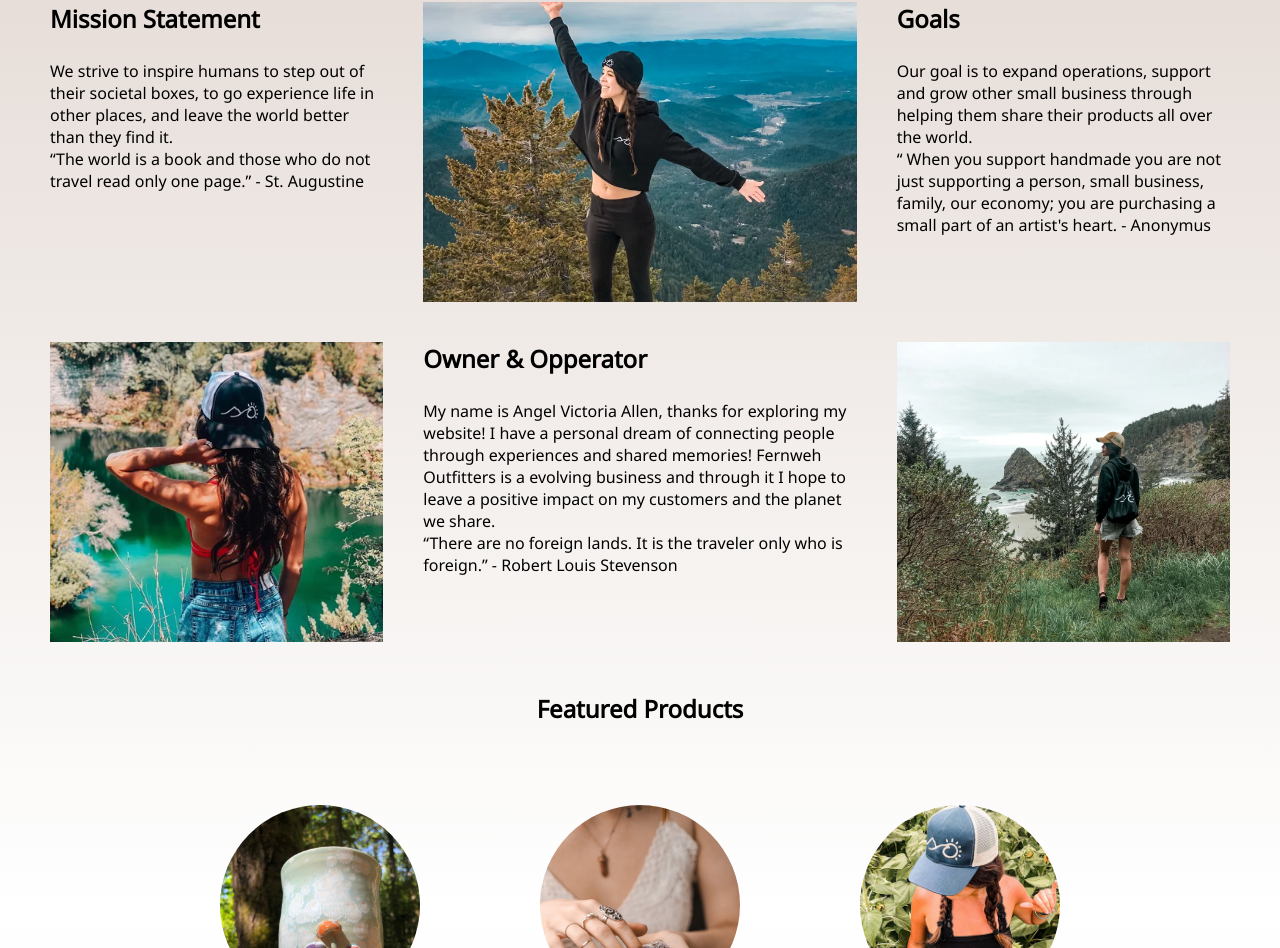
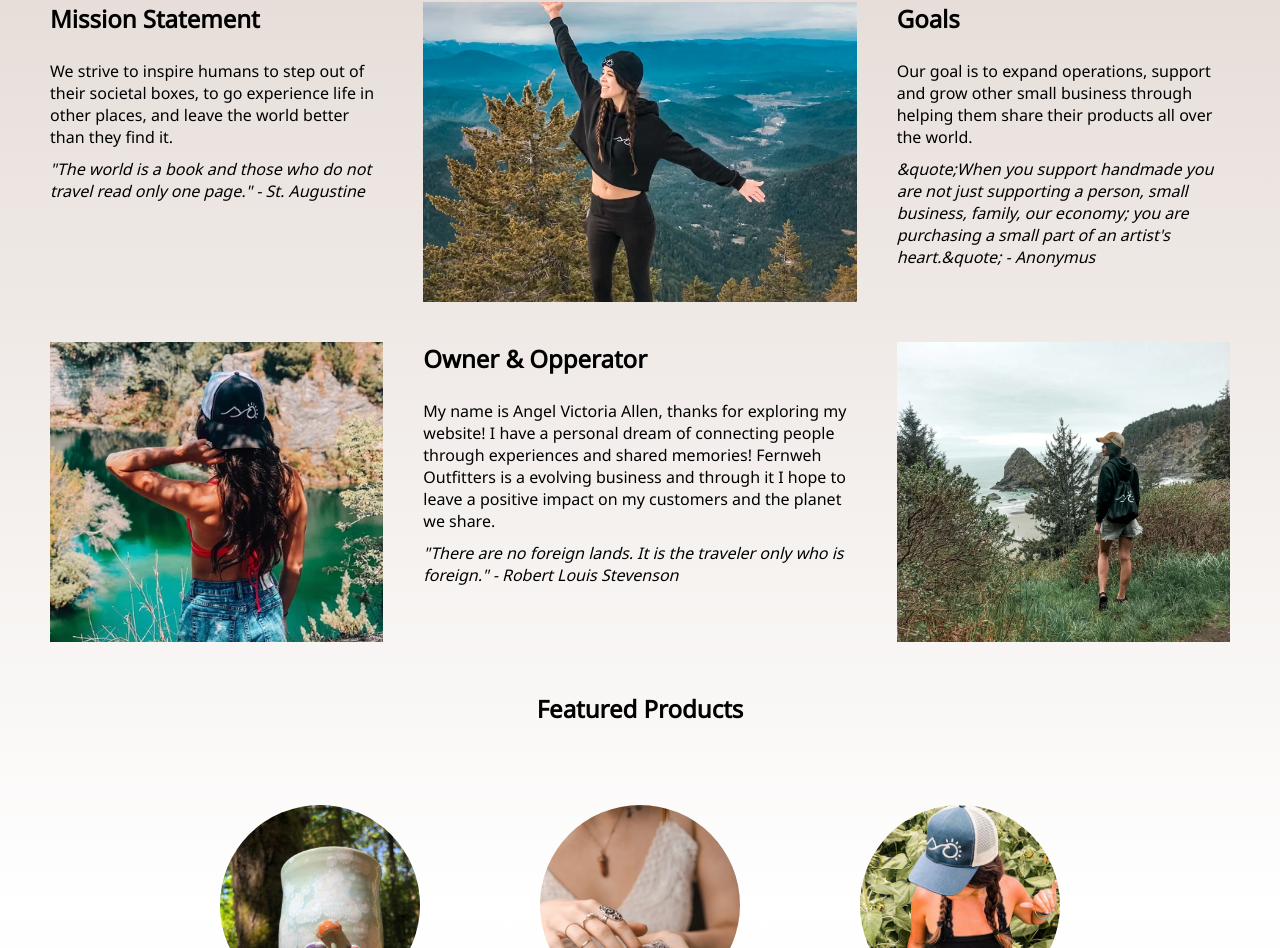
Before and after one commit to spudunk/fernwehoutfitters.com, a Next.js app: page / in a window 1280 px wide. Shown: the part 798-1746 px from the top of the page. Built offline with nearby package versions, Linux system fonts and the light colour scheme.

Commit message:
update quote styles

```diff
--- a/components/home/about.jsx
+++ b/components/home/about.jsx
@@ -18,9 +18,9 @@
             go experience life in other places, and leave the world better than
             they find it.
           </p>
-          <p>
-            “The world is a book and those who do not travel read only one
-            page.” - St. Augustine
+          <p  className={styles.quote}>
+            &quot;The world is a book and those who do not travel read only one
+            page.&quot; - St. Augustine
           </p>
         </div>
 
@@ -40,10 +40,10 @@
             business through helping them share their products all over the
             world.
           </p>
-          <p>
-            “ When you support handmade you are not just supporting a person,
+          <p className={styles.quote}>
+            &quote;When you support handmade you are not just supporting a person,
             small business, family, our economy; you are purchasing a small part
-            of an artist&apos;s heart. - Anonymus
+            of an artist&apos;s heart.&quote; - Anonymus
           </p>
         </div>
 
@@ -64,9 +64,9 @@
             through it I hope to leave a positive impact on my customers and the
             planet we share.
           </p>
-          <p>
-            “There are no foreign lands. It is the traveler only who is
-            foreign.” - Robert Louis Stevenson
+          <p className={styles.quote}>
+            &quot;There are no foreign lands. It is the traveler only who is
+            foreign.&quot; - Robert Louis Stevenson
           </p>
         </div>
         <div className={styles.imageBox}>
--- a/components/home/about.module.css
+++ b/components/home/about.module.css
@@ -13,7 +13,10 @@
 .title  {
   padding-bottom: 2.5rem;
 }
-
+.quote {
+  padding-top: 1rem;
+  font-style: italic;
+}
 .imageBox {
   overflow: hidden;
   max-height: 30rem;
```
